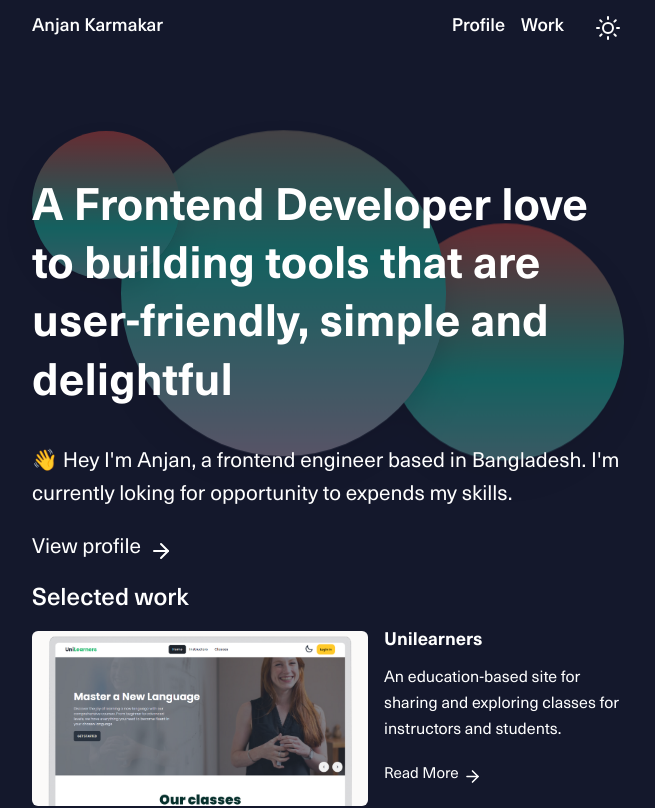
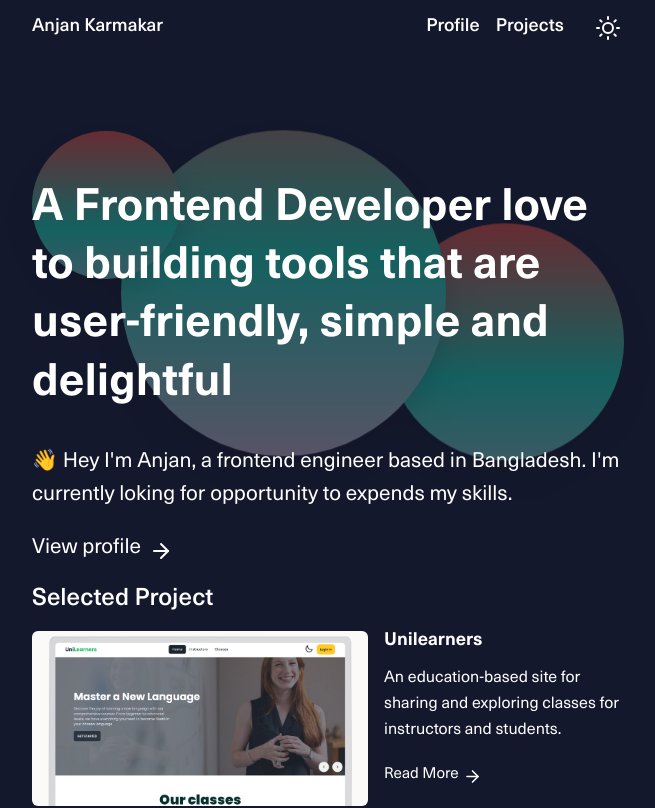
Before and after one commit to 47anjan/personal-portfolio, a React (Vite) app: page / in a window 1280 px wide. Shown: the top 808 px of the page, without its empty margins (312-967 px from the left). Built offline with nearby package versions, Linux system fonts and the light colour scheme.

Commit message:
implement initial project page

```diff
--- a/src/components/Card/ProjectCard.jsx
+++ b/src/components/Card/ProjectCard.jsx
@@ -11,7 +11,7 @@ const ProjectCard = ({ project }) => {
       <div>
         <h3>{project?.title}</h3>
         <p>{project?.disc}</p>
-        <LinkWrpper to={"/"}>
+        <LinkWrpper to={`/project/${project?.id}`}>
           <ProjectLink>Read More</ProjectLink>
           <div style={{ paddingTop: "8px" }}>
             <ArrowRight size={19} className="icon" />
--- a/src/components/Navbar/Navbar.jsx
+++ b/src/components/Navbar/Navbar.jsx
@@ -5,7 +5,7 @@ const Navbar = () => {
   return (
     <Nav>
       <NavLink to={"/profile"}>Profile</NavLink>
-      <NavLink to={"/work"}>Work</NavLink>
+      <NavLink to={"/projects"}>Projects</NavLink>
     </Nav>
   );
 };
--- a/src/data/projects.js
+++ b/src/data/projects.js
@@ -1,6 +1,26 @@
 export default [
   {
     id: 1,
+    title: "Google Keep",
+    disc: "A note app inspired by google keep",
+    tools: [
+      "React JS",
+      "Tailwind",
+      "Firebase",
+      "React query",
+      "Nodejs",
+      "Express",
+      "MongoDB",
+    ],
+    image: "/assets/googlekeep.png",
+    selected: false,
+
+    live: "https://keep-client-42341.web.app",
+    client: "https://github.com/anjankarmakar10/google-keep-client",
+    server: "https://github.com/anjankarmakar10/google-keep-server",
+  },
+  {
+    id: 2,
     title: "Unilearners",
     disc: "An education-based site for sharing and exploring classes for instructors and students.",
     tools: [
@@ -16,21 +36,28 @@ export default [
     ],
     image: "/assets/Unilearner.png",
     selected: true,
+    live: "https://unilearners-client.web.app",
+    client: "https://github.com/anjankarmakar10/unilearners-client",
+    server: "https://github.com/anjankarmakar10/unilearners-server",
   },
   {
-    id: 2,
+    id: 3,
     title: "Project Netflix",
     disc: "An entertainment base site for exploring movies and TV shows",
     tools: ["React JS", "Tailwind"],
     image: "/assets/netflix.png",
     selected: true,
+    live: "https://majestic-sfogliatella-77e5bd.netlify.app",
+    client: "https://github.com/anjankarmakar10/project-netflix",
   },
   {
-    id: 3,
+    id: 4,
     title: " Linkedin Landing page",
     disc: "A real-world landing page based on LinkedIn",
     tools: ["React JS", "Style-components"],
     image: "/assets/linkedin.png",
     selected: true,
+    live: "https://linked-in-clone-three-dun.vercel.app/",
+    client: "https://github.com/anjankarmakar10/linkedIn-clone",
   },
 ];
--- a/src/pages/Home/Container/Features.jsx
+++ b/src/pages/Home/Container/Features.jsx
@@ -4,7 +4,7 @@ import ProjectCard from "../../../components/Card/ProjectCard";
 const Features = () => {
   return (
     <section>
-      <Title>Selected work</Title>
+      <Title>Selected Project</Title>
       <CardContainer>
         {projects
           ?.filter((project) => project.selected)
--- /dev/null
+++ b/src/pages/Project/Project.jsx
@@ -0,0 +1,92 @@
+import { useParams } from "react-router-dom";
+import projects from "../../data/projects";
+import styled from "styled-components";
+const Project = () => {
+  const { id } = useParams();
+
+  const project = projects.find((item) => item.id === +id);
+
+  return (
+    <div>
+      <div>
+        <Image src={project.image} alt={project.title} />
+      </div>
+      <Title>{project.title}</Title>
+      <TechContainer>
+        <span>Tech: </span>
+        <p>{project.tools.join(", ")}</p>
+      </TechContainer>
+      <LinkContainer>
+        <a rel="noreferrer" target="_blank" href={project.live}>
+          Live Website
+        </a>
+        <a rel="noreferrer" target="_blank" href={project.client}>
+          Client Side
+        </a>
+        {project?.server && (
+          <a rel="noreferrer" target="_blank" href={project.server}>
+            Server Side
+          </a>
+        )}
+      </LinkContainer>
+
+      <Disc>{project.disc}</Disc>
+    </div>
+  );
+};
+
+const Image = styled.img`
+  width: 100%;
+  display: block;
+  border-radius: 6px;
+  margin-block: 32px;
+`;
+
+const Title = styled.h1`
+  margin-bottom: 4px;
+  font-weight: 500;
+`;
+
+const TechContainer = styled.div`
+  display: flex;
+  align-items: center;
+  gap: 4px;
+
+  span {
+    font-weight: 600;
+  }
+
+  p {
+    margin-top: 3px;
+    font-size: 0.9rem;
+    word-wrap: normal;
+  }
+`;
+
+const LinkContainer = styled.div`
+  display: flex;
+  gap: 0.7rem;
+  align-items: center;
+  margin-top: 8px;
+  font-weight: 600;
+
+  a {
+    text-decoration: underline;
+  }
+
+  a:nth-child(1) {
+    color: #00b050;
+  }
+  a:nth-child(2) {
+    color: #0070c0;
+  }
+  a:nth-child(3) {
+    color: #f03c3c;
+  }
+`;
+
+const Disc = styled.p`
+  margin-block: 20px;
+`;
+
+export default Project;
--- /dev/null
+++ b/src/pages/Projects/Projects.jsx
@@ -0,0 +1,33 @@
+import styled from "styled-components";
+import ProjectCard from "../../components/Card/ProjectCard";
+import projects from "../../data/projects";
+const Projects = () => {
+  return (
+    <div>
+      <Title>Projects</Title>
+      <SubTitle>A selection of recent and past projects</SubTitle>
+      <CardContainer>
+        {projects?.map((project) => (
+          <ProjectCard key={project.id} project={project} />
+        ))}
+      </CardContainer>
+    </div>
+  );
+};
+
+const Title = styled.h1`
+  margin-block: 40px;
+  font-weight: 500;
+`;
+
+const SubTitle = styled.p`
+  margin-block: 20px;
+`;
+
+const CardContainer = styled.div`
+  display: flex;
+  flex-direction: column;
+  gap: 1rem;
+`;
+
+export default Projects;
--- a/src/pages/Work/Work.jsx
+++ /dev/null
@@ -1,5 +0,0 @@
-const Work = () => {
-  return <div>Work</div>;
-};
-
-export default Work;
```
Also changed, not shown: src/routes/Routes.jsx (+8 -3 lines), public/assets/googlekeep.png (added).
